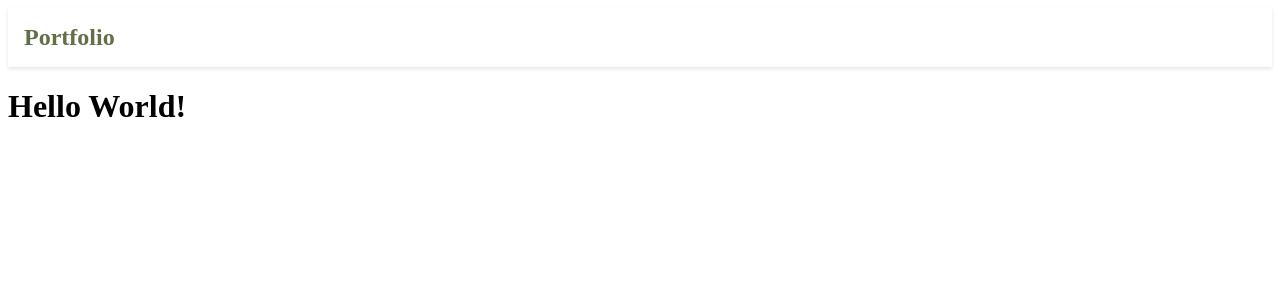
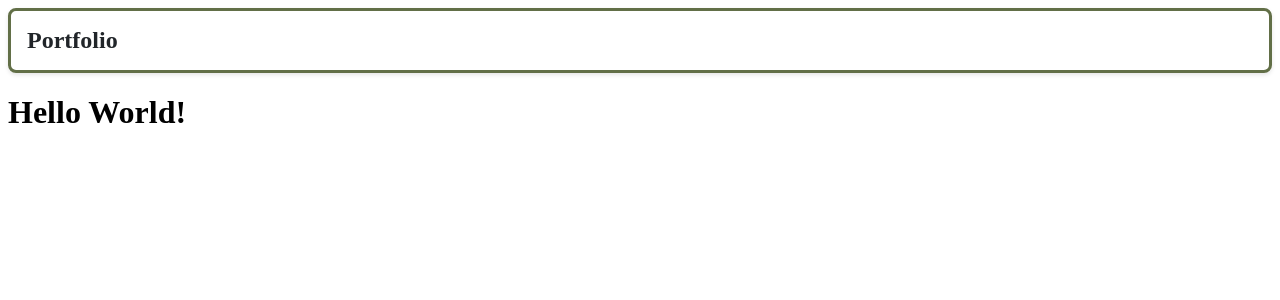
Before and after one commit to Fluffik3666/Portfolio, a Flask app: page / in a window 1280 px wide. Shown: the top 300 px of the page. Run offline with Flask 3, Linux system fonts and the light colour scheme.

Commit message:
Added some css

```diff
--- a/src/static/css/index.css
+++ b/src/static/css/index.css
@@ -1,24 +1,29 @@
 :root {
-    --primary-color: #626F47;
-    --secondary-color: #A4B465;
+    --primary-color: #ffffff;
+    --secondary-color: #000000;
     --background-color: #FEFAE0;
     --text-color: #212529;
-    --accent-color: #FFCF50;
+    --accent-color: #626F47;
 }
 
+html {
+    background: var(--primary-color);
+}
 
 .container {
     display: flex;
 }
 
 .navbar {
-    background-color: white;
+    border: 3px solid var(--accent-color);
+    stroke-width: 8px;
     box-shadow: 0 2px 4px rgba(0,0,0,0.1);
     padding: 1rem;
+    border-radius: 8px;
 }
 
 .navbar-brand a {
-    color: var(--primary-color);
+    color: var(--text-color);
     text-decoration: none;
     font-size: 1.5rem;
     font-weight: bold;
```
